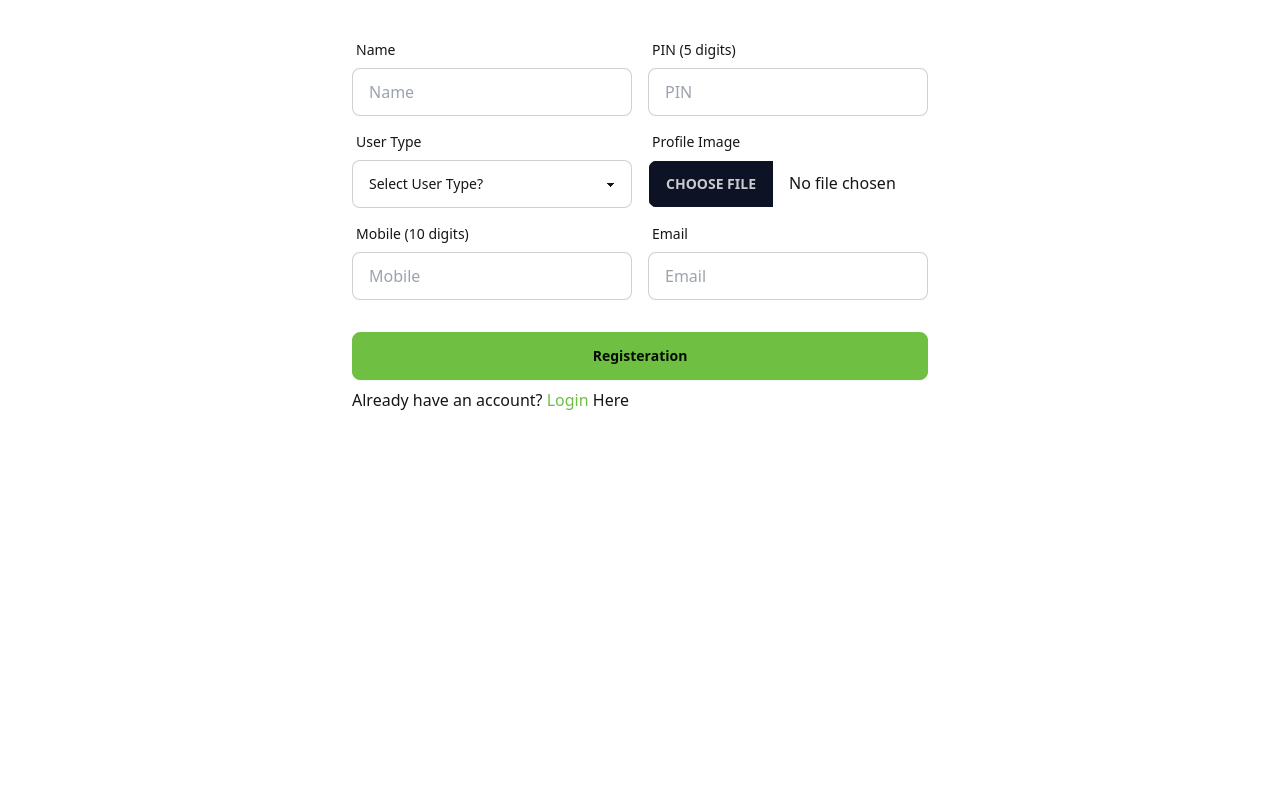
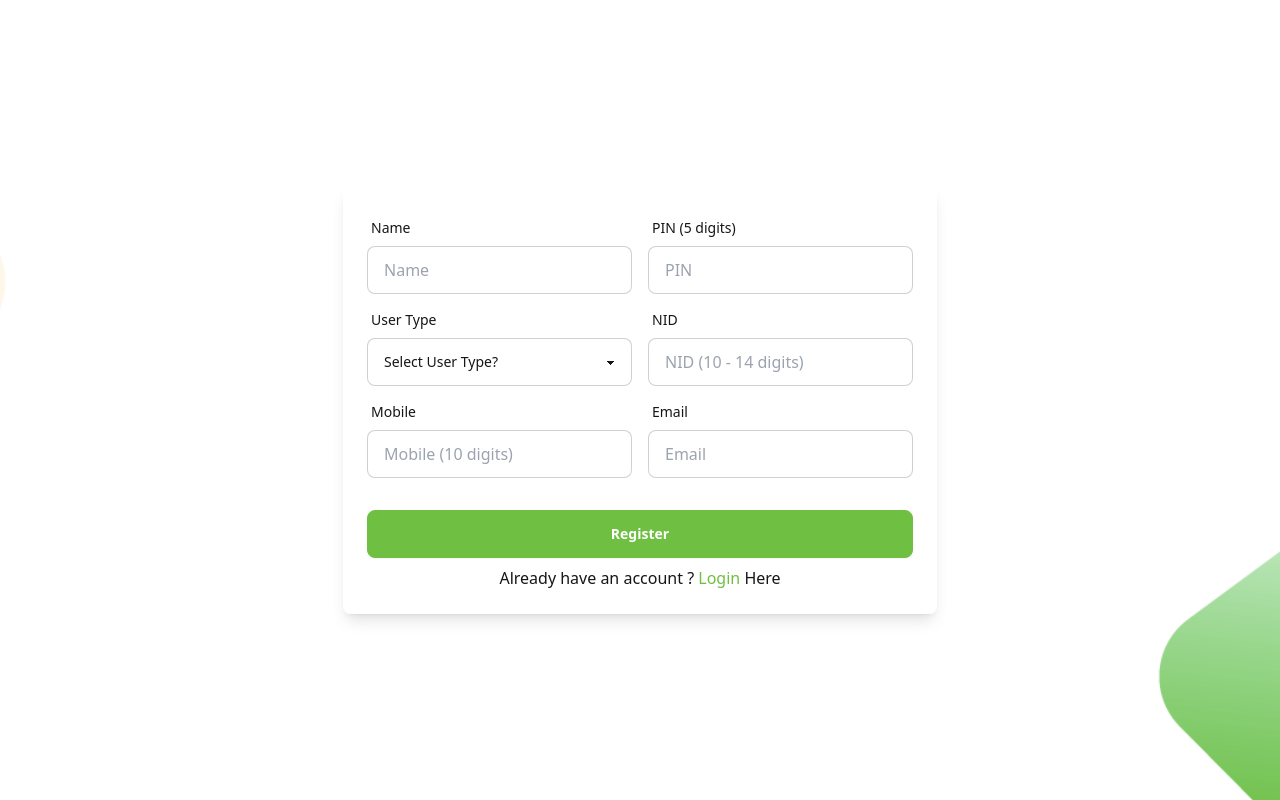
Before and after one commit to Naiemjoy1/mfs-client, a React (Vite) app: page /registration in a window 1280 px wide. Built offline with nearby package versions, Linux system fonts and the light colour scheme; no server answers.

Commit message:
login page and registration page

```diff
--- a/src/Pages/Login/Login.jsx
+++ b/src/Pages/Login/Login.jsx
@@ -1,6 +1,9 @@
+import { useEffect, useState } from "react";
 import { useForm } from "react-hook-form";
+import Swal from "sweetalert2";
+import element from "../../assets/Images/element/element.png";
+import logo from "../../assets/Images/logo/logo.png";
 import useAxiosPublic from "../../Components/Hooks/useAxiosPublic";
-import Swal from "sweetalert2";
 
 const LoginForm = () => {
   const {
@@ -10,14 +13,45 @@ const LoginForm = () => {
   } = useForm();
   const axiosPublic = useAxiosPublic();
 
+  const [loading, setLoading] = useState(true);
+  const [isSubmitting, setIsSubmitting] = useState(false);
+  const [progress, setProgress] = useState(1);
+
+  useEffect(() => {
+    let interval = setInterval(() => {
+      setProgress((prev) => {
+        if (prev >= 100) {
+          clearInterval(interval);
+          setLoading(false);
+          return 100;
+        }
+        return prev + 2;
+      });
+    }, 30);
+
+    return () => clearInterval(interval);
+  }, []);
+
   const onSubmit = async (data) => {
+    setIsSubmitting(true); // Show loading animation on submit
+    setProgress(1);
+
+    let interval = setInterval(() => {
+      setProgress((prev) => {
+        if (prev >= 100) {
+          clearInterval(interval);
+          return 100;
+        }
+        return prev + 2;
+      });
+    }, 30);
+
     try {
       const response = await axiosPublic.post("/login", data);
       const { token, user } = response.data;
       localStorage.setItem("token", token);
       localStorage.setItem("user", JSON.stringify(user));
 
-      console.log("Response:", response.data);
       Swal.fire({
         position: "top-end",
         icon: "success",
@@ -28,38 +62,65 @@ const LoginForm = () => {
         window.location.href = "/dashboard";
       });
     } catch (error) {
-      console.error("Login failed", error.response.data);
       Swal.fire({
         icon: "error",
         title: "Login Failed",
-        text: error.response.data.message || "An error occurred",
+        text: error.response?.data?.message || "An error occurred",
       });
+      setIsSubmitting(false); // Hide loading animation on error
     }
   };
 
   return (
-    <div className="lg:w-1/3 mx-auto min-h-[calc(100vh-246px)]">
-      <form onSubmit={handleSubmit(onSubmit)} className="card-body">
+    <div
+      className="min-h-screen bg-cover bg-center flex justify-center items-center"
+      style={{ backgroundImage: `url(${element})` }}
+    >
+      <div className="h-screen lg:w-1/3 mx-auto min-h-[calc(100vh-246px)] flex justify-center items-center">
+        {loading || isSubmitting ? (
+          <div className="flex flex-col items-center justify-center">
+            <div className="relative bg-black rounded-full">
+              <div
+                className="radial-progress text-primary"
+                style={{
+                  "--value": progress,
+                  "--size": "150px",
+                  "--thickness": "10px",
+                }}
+              ></div>
+              <img
+                src={logo}
+                alt="Logo"
+                className=" absolute top-1/2 left-1/2 transform -translate-x-1/2 -translate-y-1/2 w-12"
+              />
+            </div>
+          </div>
+        ) : (
+          <form
+            onSubmit={handleSubmit(onSubmit)}
+            className="card-body bg-white bg-opacity-80 p-6 rounded-lg shadow-lg"
+          >
             <div className="form-control">
               <label className="label">
                 <span className="label-text">Email or Mobile</span>
               </label>
               <input
                 type="text"
-            name="email"
-            placeholder="email or mobile"
+                placeholder="Email or mobile"
                 className="input input-bordered"
                 {...register("email", { required: true })}
               />
-          {errors.email && <span>This field is required</span>}
+              {errors.email && (
+                <span className="text-red-500">This field is required</span>
+              )}
             </div>
+
             <div className="form-control">
               <label className="label">
                 <span className="label-text">PIN (5 digits)</span>
               </label>
               <input
                 type="text"
-            name="pin"
                 placeholder="PIN"
                 className="input input-bordered"
                 {...register("pin", {
@@ -68,37 +129,36 @@ const LoginForm = () => {
                   maxLength: 5,
                   pattern: /^[0-9]*$/,
                 })}
-            onInput={(e) => {
-              e.target.value = e.target.value.replace(/[^0-9]/g, "");
-            }}
+                onInput={(e) =>
+                  (e.target.value = e.target.value.replace(/[^0-9]/g, ""))
+                }
               />
-          {errors.pin && errors.pin.type === "required" && (
-            <span>This field is required</span>
-          )}
-          {errors.pin && errors.pin.type === "minLength" && (
-            <span>PIN must be exactly 5 digits long</span>
-          )}
-          {errors.pin && errors.pin.type === "maxLength" && (
-            <span>PIN must be exactly 5 digits long</span>
-          )}
-          {errors.pin && errors.pin.type === "pattern" && (
-            <span>PIN must contain only digits (0-9)</span>
+              {errors.pin && (
+                <span className="text-red-500">
+                  PIN must be exactly 5 digits long
+                </span>
               )}
             </div>
+
             <div className="form-control mt-6">
-          <button type="submit" className="btn btn-primary">
+              <button
+                type="submit"
+                className="btn btn-primary w-full text-white"
+                disabled={isSubmitting}
+              >
                 Login
               </button>
             </div>
-        <p>
+
+            <p className="text-center mt-4">
               New Here?{" "}
-          <span>
               <a className="text-primary" href="/registration">
-              Registration{" "}
+                Register
               </a>
-          </span>
             </p>
           </form>
+        )}
+      </div>
     </div>
   );
 };
--- a/src/Pages/Registration/Registration.jsx
+++ b/src/Pages/Registration/Registration.jsx
@@ -1,13 +1,45 @@
-import { useState } from "react";
+import { useEffect, useState } from "react";
 import { useForm } from "react-hook-form";
+import Swal from "sweetalert2";
+import element from "../../assets/Images/element/element.png";
+import logo from "../../assets/Images/logo/logo.png";
 import useAxiosPublic from "../../Components/Hooks/useAxiosPublic";
-import Swal from "sweetalert2";
 
 const Registration = () => {
   const axios = useAxiosPublic();
-  const [imageFile, setImageFile] = useState(null);
-  const image_hosting_key = import.meta.env.VITE_IMGBB_API;
-  const image_hosting_api = `https://api.imgbb.com/1/upload?key=${image_hosting_key}`;
+  const [loading, setLoading] = useState(true);
+  const [isSubmitting, setIsSubmitting] = useState(false);
+  const [progress, setProgress] = useState(1);
+
+  useEffect(() => {
+    let interval = setInterval(() => {
+      setProgress((prev) => {
+        if (prev >= 100) {
+          clearInterval(interval);
+          setLoading(false);
+          return 100;
+        }
+        return prev + 2;
+      });
+    }, 30);
+    return () => clearInterval(interval);
+  }, []);
+
+  useEffect(() => {
+    if (isSubmitting) {
+      setProgress(1);
+      let interval = setInterval(() => {
+        setProgress((prev) => {
+          if (prev >= 100) {
+            clearInterval(interval);
+            return 100;
+          }
+          return prev + 2;
+        });
+      }, 30);
+      return () => clearInterval(interval);
+    }
+  }, [isSubmitting]);
 
   const {
     register,
@@ -16,27 +48,10 @@ const Registration = () => {
   } = useForm();
 
   const onSubmit = async (data) => {
+    setIsSubmitting(true);
     try {
-      let displayUrl = "";
-      if (imageFile) {
-        const formData = new FormData();
-        formData.append("image", imageFile);
-
-        const response = await fetch(image_hosting_api, {
-          method: "POST",
-          body: formData,
-        });
-
-        const result = await response.json();
-        displayUrl = result.data.display_url;
-      }
-
-      // Add image URL to data
-      const userData = { ...data, profileImage: displayUrl };
-
-      // Create user
-      const response = await axios.post("/users", userData);
-      console.log(response.data);
+      const userData = { ...data };
+      await axios.post("/users", userData);
 
       Swal.fire({
         position: "top-end",
@@ -48,22 +63,44 @@ const Registration = () => {
         window.location.href = "/login";
       });
     } catch (error) {
-      console.error(error);
       Swal.fire({
         icon: "error",
         title: "Registration Failed",
         text: error.message || "An error occurred",
       });
+      setIsSubmitting(false);
     }
   };
 
-  const handleImageChange = (event) => {
-    setImageFile(event.target.files[0]);
-  };
-
   return (
-    <div className="w-1/2 mx-auto min-h-[calc(100vh-246px)]">
-      <form onSubmit={handleSubmit(onSubmit)} className="card-body">
+    <div
+      className="min-h-screen bg-cover bg-center flex justify-center items-center"
+      style={{ backgroundImage: `url(${element})` }}
+    >
+      <div className="flex justify-center items-center h-screen lg:w-1/3 mx-auto min-h-[calc(100vh-246px)]">
+        {loading || isSubmitting ? (
+          <div className="flex flex-col items-center justify-center">
+            <div className="relative bg-black rounded-full">
+              <div
+                className="radial-progress text-primary"
+                style={{
+                  "--value": progress,
+                  "--size": "150px",
+                  "--thickness": "10px",
+                }}
+              ></div>
+              <img
+                src={logo}
+                alt="Logo"
+                className=" absolute top-1/2 left-1/2 transform -translate-x-1/2 -translate-y-1/2 w-12"
+              />
+            </div>
+          </div>
+        ) : (
+          <form
+            onSubmit={handleSubmit(onSubmit)}
+            className="card-body bg-white bg-opacity-80 p-6 rounded-lg shadow-lg"
+          >
             <div className="flex justify-center gap-4">
               <div className="form-control w-1/2">
                 <label className="label">
@@ -71,20 +108,20 @@ const Registration = () => {
                 </label>
                 <input
                   type="text"
-              name="name"
                   placeholder="Name"
                   className="input input-bordered"
                   {...register("name", { required: true })}
                 />
-            {errors.name && <span>This field is required</span>}
+                {errors.name && (
+                  <span className="text-red-500">Name field is required</span>
+                )}
               </div>
               <div className="form-control w-1/2">
                 <label className="label">
                   <span className="label-text">PIN (5 digits)</span>
                 </label>
                 <input
-              type="text"
-              name="pin"
+                  type="number"
                   placeholder="PIN"
                   className="input input-bordered"
                   {...register("pin", {
@@ -93,31 +130,23 @@ const Registration = () => {
                     maxLength: 5,
                     pattern: /^[0-9]*$/,
                   })}
-              onInput={(e) => {
-                e.target.value = e.target.value.replace(/[^0-9]/g, "");
-              }}
+                  onInput={(e) =>
+                    (e.target.value = e.target.value.replace(/[^0-9]/g, ""))
+                  }
                 />
-            {errors.pin && errors.pin.type === "required" && (
-              <span>This field is required</span>
-            )}
-            {errors.pin && errors.pin.type === "minLength" && (
-              <span>PIN must be exactly 5 digits long</span>
-            )}
-            {errors.pin && errors.pin.type === "maxLength" && (
-              <span>PIN must be exactly 5 digits long</span>
-            )}
-            {errors.pin && errors.pin.type === "pattern" && (
-              <span>PIN must contain only digits (0-9)</span>
+                {errors.pin && (
+                  <span className="text-red-500">PIN field is required</span>
                 )}
               </div>
             </div>
+
             <div className="flex justify-center gap-4">
               <div className="form-control w-1/2">
                 <label className="label">
                   <span className="label-text">User Type</span>
                 </label>
                 <select
-              className="select select-bordered w-full max-w-xs"
+                  className="select select-bordered"
                   {...register("userType", { required: true })}
                 >
                   <option disabled selected>
@@ -126,31 +155,44 @@ const Registration = () => {
                   <option value="user">User</option>
                   <option value="agent">Agent</option>
                 </select>
-            {errors.userType && <span>This field is required</span>}
+                {errors.userType && (
+                  <span className="text-red-500">
+                    User Type field is required
+                  </span>
+                )}
               </div>
               <div className="form-control w-1/2">
                 <label className="label">
-              <span className="label-text">Profile Image</span>
+                  <span className="label-text">NID</span>
                 </label>
                 <input
-              type="file"
-              name="image"
-              className="file-input w-full max-w-xs"
-              onChange={handleImageChange}
+                  type="number"
+                  placeholder="NID (10 - 14 digits)"
+                  className="input input-bordered"
+                  {...register("nid", {
+                    required: true,
+                    minLength: 10,
+                    maxLength: 14,
+                    pattern: /^[0-9]*$/,
+                  })}
+                  onInput={(e) =>
+                    (e.target.value = e.target.value.replace(/[^0-9]/g, ""))
+                  }
                 />
-            {errors.image && <span>This field is required</span>}
+                {errors.nid && (
+                  <span className="text-red-500">NID field is required</span>
+                )}
               </div>
             </div>
 
             <div className="flex justify-center gap-4">
               <div className="form-control w-1/2">
                 <label className="label">
-              <span className="label-text">Mobile (10 digits)</span>
+                  <span className="label-text">Mobile</span>
                 </label>
                 <input
-              type="text"
-              name="mobile"
-              placeholder="Mobile"
+                  type="number"
+                  placeholder="Mobile (10 digits)"
                   className="input input-bordered"
                   {...register("mobile", {
                     required: true,
@@ -158,21 +200,12 @@ const Registration = () => {
                     maxLength: 10,
                     pattern: /^[0-9]*$/,
                   })}
-              onInput={(e) => {
-                e.target.value = e.target.value.replace(/[^0-9]/g, "");
-              }}
+                  onInput={(e) =>
+                    (e.target.value = e.target.value.replace(/[^0-9]/g, ""))
+                  }
                 />
-            {errors.mobile && errors.mobile.type === "required" && (
-              <span>This field is required</span>
-            )}
-            {errors.mobile && errors.mobile.type === "minLength" && (
-              <span>Mobile number must be exactly 10 digits long</span>
-            )}
-            {errors.mobile && errors.mobile.type === "maxLength" && (
-              <span>Mobile number must be exactly 10 digits long</span>
-            )}
-            {errors.mobile && errors.mobile.type === "pattern" && (
-              <span>Mobile number must contain only digits (0-9)</span>
+                {errors.mobile && (
+                  <span className="text-red-500">Mobile must be 10 digits</span>
                 )}
               </div>
               <div className="form-control w-1/2">
@@ -181,21 +214,27 @@ const Registration = () => {
                 </label>
                 <input
                   type="email"
-              name="email"
                   placeholder="Email"
                   className="input input-bordered"
                   {...register("email", { required: true })}
                 />
-            {errors.email && <span>This field is required</span>}
+                {errors.email && (
+                  <span className="text-red-500">Email field is required</span>
+                )}
               </div>
             </div>
+
             <div className="form-control mt-6">
-          <button type="submit" className="btn btn-primary">
-            Registeration
+              <button
+                type="submit"
+                className="btn btn-primary text-white"
+                disabled={isSubmitting}
+              >
+                Register
               </button>
             </div>
-        <p>
-          Already have an account?{" "}
+            <p className="text-center">
+              Already have an account ?{" "}
               <span>
                 <a className="text-primary" href="/login">
                   Login{" "}
@@ -204,6 +243,8 @@ const Registration = () => {
               Here
             </p>
           </form>
+        )}
+      </div>
     </div>
   );
 };
```
Also changed, not shown: src/assets/Images/element/element.png (added). Lines whose indentation alone changed are shown as unchanged.
